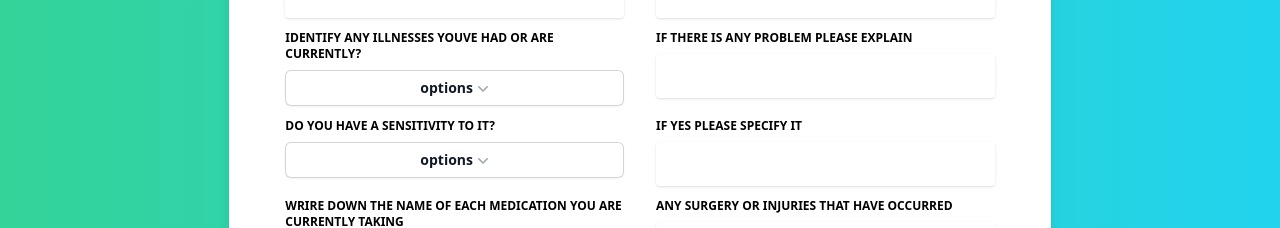
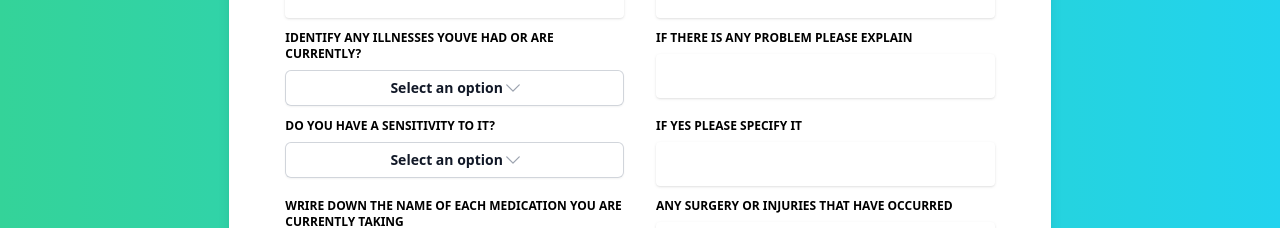
Before and after one commit to DBMS-ICT/health-forms, a React (Create React App) app: page /health-form in a window 1280 px wide. Shown: the part 502-730 px from the top of the page. Built offline with nearby package versions, Linux system fonts and the light colour scheme.

Commit message:
validate health form

```diff
--- a/package.json
+++ b/package.json
@@ -21,6 +21,7 @@
     "react-icons": "^5.3.0",
     "react-router-dom": "^6.27.0",
     "react-scripts": "5.0.1",
+    "react-select": "^5.8.2",
     "web-vitals": "^2.1.4"
   },
   "scripts": {
--- a/src/components/Healthform.js
+++ b/src/components/Healthform.js
@@ -1,7 +1,8 @@
 
 import React, { useEffect, useState } from 'react';
-import { Menu, MenuButton, MenuItem, MenuItems } from '@headlessui/react'
-import { ChevronDownIcon } from '@heroicons/react/20/solid'
+import { Menu } from '@headlessui/react';
+import { ChevronDownIcon } from '@heroicons/react/24/solid'; // Correct import for Heroicons v2
+
 import { useTranslation } from 'react-i18next';
 import Header from './Header';
 import Footer from './Footer';
@@ -22,7 +23,7 @@ export default function Healthform ()  {
   const[sick,setsick]=useState('');
   const[sensitivity,setsensitivity]=useState('');
   const [error, setError] = useState('');
-  const [fullnameError, setFullnameError] = useState('');
+
 const [bloodgroupError, setBloodgroupError] = useState('');
 const[dateError,setdateError]=useState('');
 const[genderError,setgenderError]=useState('');
@@ -191,14 +192,14 @@ if (!handleChangeyesnoError.trim()) {
        setsensitive("");
         setsensitivity("");
         setbirthday("");
-        setError('');
-        setBloodgroupError('');
-        setdateError('');
-        setgenderError('');
-        sethandleChangeyesnoError('');
-        sethandleChangeyesnohearError('');
-        setheightError('');
-        setweightError('');
+        setError("");
+        setBloodgroupError("");
+        setdateError("");
+        setgenderError("");
+        sethandleChangeyesnoError("");
+        sethandleChangeyesnohearError("");
+        setheightError("");
+        setweightError("");
 
         console.log("Your post has been submitted successfully.");
     })
@@ -375,36 +376,29 @@ if (!handleChangeyesnoError.trim()) {
         {t('Identify any illnesses youve had or are currently?')}
       </label>
 
-      <Menu
-      as="div"
-      id="sick"
 
-      className="relative inline-block text-center w-full">
+
+            <Menu as="div" className="relative inline-block text-center w-full">
                 <div>
-          <MenuButton className="inline-flex w-full justify-center rounded-md bg-white px-3 py-2 text-sm font-semibold text-gray-900 shadow-sm ring-1 ring-inset ring-gray-300 hover:bg-gray-50" >
-          {t('options')}
-
+                    <Menu.Button className="inline-flex w-full justify-center rounded-md bg-white px-3 py-2 text-sm font-semibold text-gray-900 shadow-sm ring-1 ring-inset ring-gray-300 hover:bg-gray-50">
+                        {sick || "Select an option"}
                         <ChevronDownIcon aria-hidden="true" className="-mr-1 h-5 w-5 text-gray-400" />
-          </MenuButton>
+                    </Menu.Button>
                 </div>
-
-        <MenuItems
-          transition
-          className="absolute right-0 z-10 mt-2 w-56 origin-top-right rounded-md bg-white shadow-lg ring-1 ring-black ring-opacity-5 transition focus:outline-none data-[closed]:scale-95 data-[closed]:transform data-[closed]:opacity-0 data-[enter]:duration-100 data-[leave]:duration-75 data-[enter]:ease-out data-[leave]:ease-in"
+                <Menu.Items className="absolute right-0 z-10 mt-2 w-56 origin-top-right rounded-md bg-white shadow-lg ring-1 ring-black ring-opacity-5">
+                    {["The Disease of the Heart", "Blood Pressure", "Diabetes", "Bones and Joints", "Kidney Disease", "Liver Disease", "Mental Illness"].map((item, index) => (
+                        <Menu.Item key={index}>
+                            {({ active }) => (
+                                <button
+                                    onClick={() => setsick(item)}
+                                    className={`block px-4 py-2 text-sm ${active ? 'bg-gray-100' : 'text-gray-700'}`}
                                 >
-          <div className="py-1">
-            {["The Disease of the Heart", "Blood Pressure", "Diabetes", "Bones and Joints", "Kidney Disease", "Liver Disease", "Mental Illness"].map((item, index) => (
-              <MenuItem key={index} onSelect={() => setsick(item)}>
-                <p
-
-                  className="block px-4 py-2 text-sm text-gray-700 data-[focus]:bg-gray-100 data-[focus]:text-gray-900"
-                >
-                   {t(item)}
-                </p>
-              </MenuItem>
+                                    {item}
+                                </button>
+                            )}
+                        </Menu.Item>
                     ))}
-          </div>
-        </MenuItems>
+                </Menu.Items>
             </Menu>
     </div>
   </div>
@@ -441,38 +435,30 @@ if (!handleChangeyesnoError.trim()) {
       {t('Do you have a sensitivity to it?')}
       </label>
 
-      <Menu
-      id="sensitivity"
-
-
-
-      as="div"
-      className="relative inline-block text-center w-full">
+      <Menu id="sensitivity" as="div" className="relative inline-block text-center w-full">
             <div>
-          <MenuButton className="inline-flex w-full justify-center rounded-md bg-white px-3 py-2 text-sm font-semibold text-gray-900 shadow-sm ring-1 ring-inset ring-gray-300 hover:bg-gray-50" >
-          {t('options')}
-
+                <Menu.Button className="inline-flex w-full justify-center rounded-md bg-white px-3 py-2 text-sm font-semibold text-gray-900 shadow-sm ring-1 ring-inset ring-gray-300 hover:bg-gray-50">
+                    {sensitivity || 'Select an option'} {/* Show selected option or default text */}
                     <ChevronDownIcon aria-hidden="true" className="-mr-1 h-5 w-5 text-gray-400" />
-          </MenuButton>
+                </Menu.Button>
             </div>
 
-        <MenuItems
-          transition
-          className="absolute right-0 z-10 mt-2 w-56 origin-top-right rounded-md bg-white shadow-lg ring-1 ring-black ring-opacity-5 transition focus:outline-none data-[closed]:scale-95 data-[closed]:transform data-[closed]:opacity-0 data-[enter]:duration-100 data-[leave]:duration-75 data-[enter]:ease-out data-[leave]:ease-in"
-        >
+            <Menu.Items className="absolute right-0 z-10 mt-2 w-56 origin-top-right rounded-md bg-white shadow-lg ring-1 ring-black ring-opacity-5">
                 <div className="py-1">
                     {["Medication", "Food", "Something else"].map((item, index) => (
-              <MenuItem   key={index} onSelect={() =>setsensitivity(item)}>
-                <p
-
-                  className="block px-4 py-2 text-sm text-gray-700 data-[focus]:bg-gray-100 data-[focus]:text-gray-900"
+                        <Menu.Item key={index}>
+                            {({ active }) => (
+                                <button
+                                    onClick={() => setsensitivity(item)} // Update state on selection
+                                    className={`block px-4 py-2 text-sm ${active ? 'bg-gray-100' : 'text-gray-700'}`}
                                 >
-                  {t(item)}
-                </p>
-              </MenuItem>
+                                    {t(item)} {/* Assuming t is a translation function */}
+                                </button>
+                            )}
+                        </Menu.Item>
                     ))}
                 </div>
-        </MenuItems>
+            </Menu.Items>
         </Menu>
     </div>
   </div>
@@ -492,10 +478,11 @@ if (!handleChangeyesnoError.trim()) {
          }
         className="border-0 px-3 py-3 placeholder-blueGray-300 text-blueGray-600 bg-white rounded text-sm shadow focus:outline-none focus:ring w-full ease-linear transition-all duration-150"
       />
+
+
  </div>
  </div>
  </div>
-
   <div className="flex flex-wrap">
                 <div className="w-full lg:w-6/12 px-4">
                   <div className="relative w-full mb-3">
```
Also changed, not shown: 1 other file (tests, documents, lock files or other folders). Lines whose indentation alone changed are shown as unchanged.
